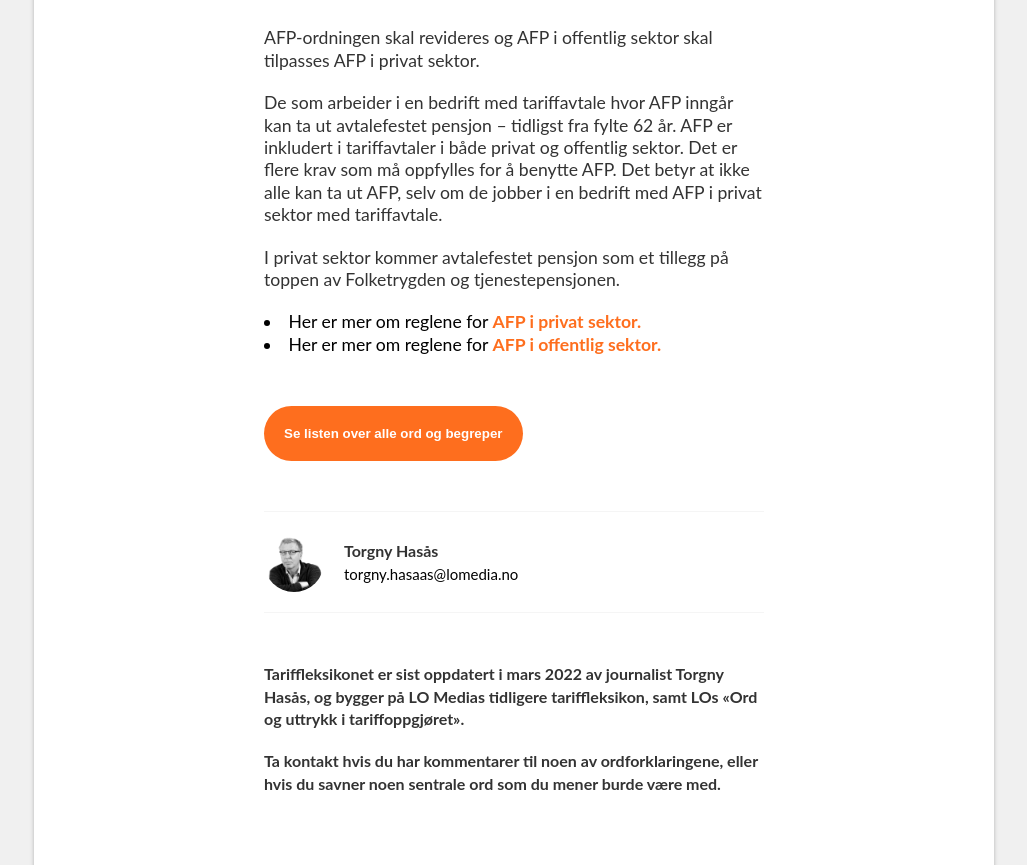
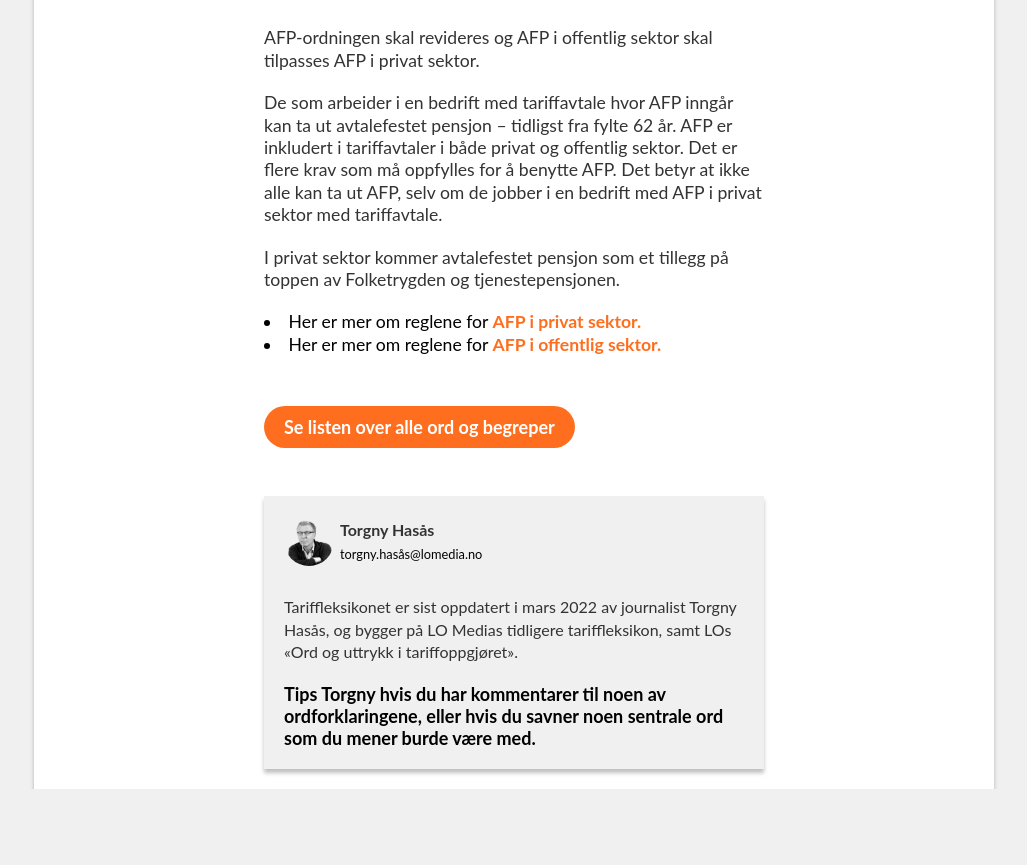
Before and after one commit to Ninuskaninus/tariffleksikon_2024, a website with bundled scripts: page pages/tariff.html in a window 1280 px wide. Shown: the part 313-1178 px from the top of the page, without its empty margins (126-1153 px from the left). After the commit the page ends 1102 px from the top, so only its background shows below. Built offline with nearby package versions, Linux system fonts and the light colour scheme.

Commit message:
changed article template

```diff
--- a/pages/tariff.html
+++ b/pages/tariff.html
@@ -45,25 +45,29 @@
             Her er mer om reglene for <a href="">AFP i offentlig sektor.</a>
           </li>
         </div>
-        <button>Se listen over alle ord og begreper</button>
-        <div class="frifag-tariff-byline">
-          <div class="frifag-tariff-byline-info">
-            <img src="/src/img/torgny.png" alt="" />
-            <div class="frifag-tariff-byline-text">
-              <p>Torgny Hasås</p>
-              <small>torgny.hasaas@lomedia.no</small>
-            </div>
+      </div>
+      <div class="frifag-tariff-btnContainer">
+        <a class="frifag-tariff-backBtn" href="/index.html"
+          >Se listen over alle ord og begreper</a
+        >
+      </div>
+      <div class="frifag-tariff-article-byline">
+        <div class="frifag-tariff-article-byline-content">
+          <img src="/src/img/torgny.png" alt="" />
+          <div class="frifag-tariff-article-byline-info">
+            <p>Torgny Hasås</p>
+            <small>torgny.hasås@lomedia.no</small>
           </div>
-          <p>
-            Tariffleksikonet er sist oppdatert i mars 2022 av journalist Torgny
-            Hasås, og bygger på LO Medias tidligere tariffleksikon, samt LOs
-            «Ord og uttrykk i tariffoppgjøret».
-          </p>
-          <p>
-            Ta kontakt hvis du har kommentarer til noen av ordforklaringene,
-            eller hvis du savner noen sentrale ord som du mener burde være med.
-          </p>
         </div>
+        <p>
+          Tariffleksikonet er sist oppdatert i mars 2022 av journalist Torgny
+          Hasås, og bygger på LO Medias tidligere tariffleksikon, samt LOs «Ord
+          og uttrykk i tariffoppgjøret».
+        </p>
+        <b
+          >Tips Torgny hvis du har kommentarer til noen av ordforklaringene,
+          eller hvis du savner noen sentrale ord som du mener burde være med.</b
+        >
       </div>
     </main>
   </body>
--- a/src/sass/_articleBase.scss
+++ b/src/sass/_articleBase.scss
@@ -34,44 +34,58 @@
         cursor: pointer;
     }
 
-    button {
-        background-color: $orange;
-        color: white;
-        border: none;
-        padding: 20px;
-        border-radius: 35px;
-        margin: 50px 0;
-        cursor: pointer;
-        font-weight: bold;
+}
+
+.frifag-tariff-btnContainer{
+    margin: 30px 0;
+    max-width: 500px;
+    width: 100%;
+    justify-content: left;
+    height: 50px;
+}
+
+.frifag-tariff-backBtn{
+   color: white;
+    background-color: $orange;
+    padding: 10px 20px;
+    box-sizing: border-box;
+    text-decoration: none;
+    font-weight: bold;
+    border-radius: 50px;
+
+    &:hover{
+        box-shadow: $box-shadow;
     }
 }
 
-.frifag-tariff-byline-info{
+.frifag-tariff-article-byline{
+    background-color: $light-gray;
+    max-width: 500px;
+    padding: 20px;
+    box-sizing: border-box;
+    box-shadow: $box-shadow;
+}
+
+.frifag-tariff-article-byline-content{
     display: flex;
     flex-direction: row;
     align-items: center;
-    margin-bottom: 50px;
-    border-top: 1px solid $white-gray;
-    padding: 20px 0;
-    border-bottom: 1px solid $white-gray;
+    gap: 6px;
+    margin-bottom: 30px;
+
+    img{
+        width: 50px;
+        height: 50px;
+        border-radius: 50%;
+        filter: grayscale(100%);
+    }
 
     p{
         margin: 0;
         font-weight: bold;
     }
 
-    img {
-        width: 60px;
-        height: 60px;
-        border-radius: 50%;
-        margin-right: 20px;
-        filter: grayscale(100%);
+    small{
+        font-size: 0.8rem;
     }
 }
-
-.frifag-tariff-byline{
-    p{
-        font-size: 1rem;
-        font-weight: bold;
-    }
-}
```
Also changed, not shown: dist/css/main.css, 1 other file.
